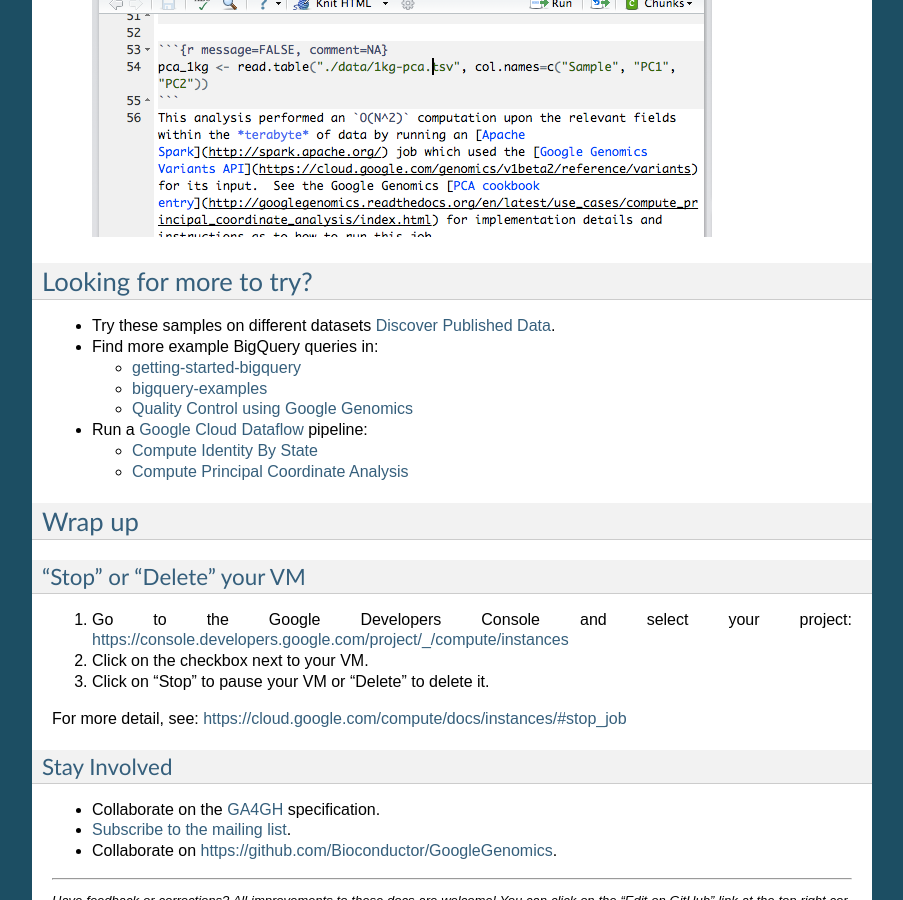
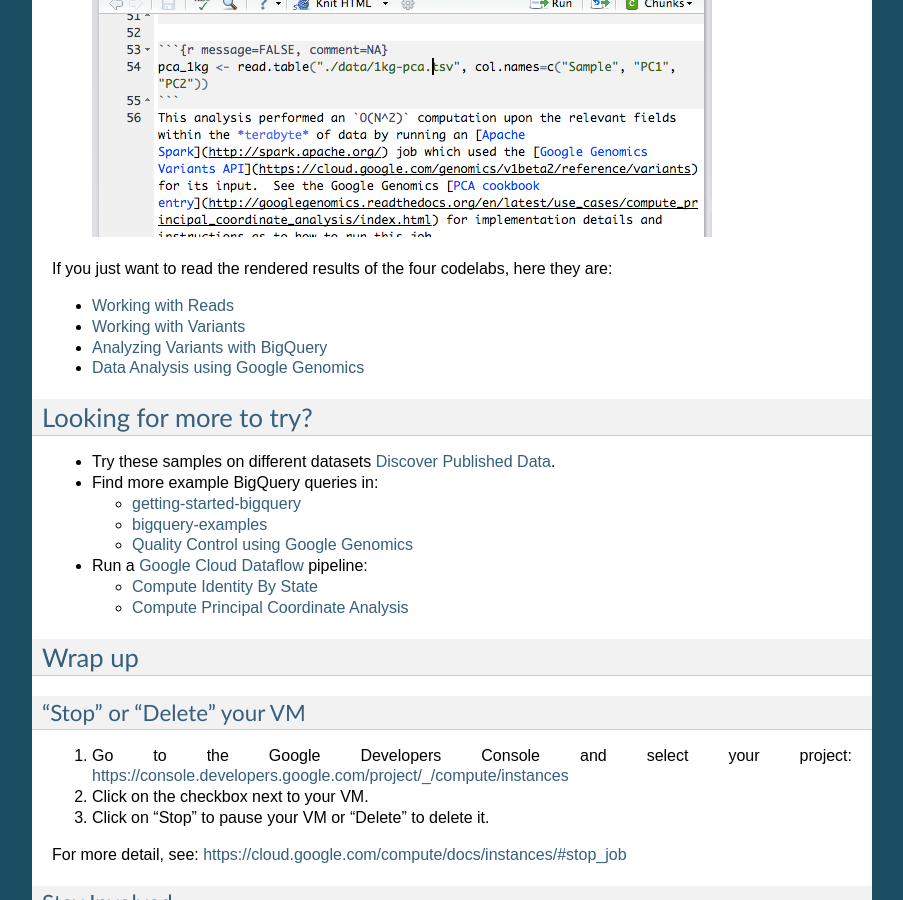
Before and after one commit to googlegenomics/readthedocs, a Sphinx documentation site: the page built from docs/source/workshops/bioc-2015.rst, in a window 1280 px wide and 900 px high, scrolled down 2692 px. Shown: the whole window, without its empty margins (198-1101 px from the left). Built offline with Sphinx 7.4.7, drawn with Linux system fonts in a browser that asks for light colours.

Commit message:
Add links to rendered codelabs.

```diff
--- a/docs/source/workshops/bioc-2015.rst
+++ b/docs/source/workshops/bioc-2015.rst
@@ -82,8 +82,15 @@
   .. image:: /_static/run_rmarkdown.png
     :alt: Run Rmarkdown
 
+If you just want to read the rendered results of the four codelabs, here they are:
+
+* `Working with Reads <http://www.bioconductor.org/packages/devel/bioc/vignettes/GoogleGenomics/inst/doc/PlottingAlignments.html>`_
+* `Working with Variants <http://www.bioconductor.org/packages/devel/bioc/vignettes/GoogleGenomics/inst/doc/AnnotatingVariants.html>`_
+* `Analyzing Variants with BigQuery <https://github.com/googlegenomics/bioconductor-workshop-r/blob/master/inst/doc/BigQueryDemo.md>`_
+* `Data Analysis using Google Genomics <https://github.com/googlegenomics/bioconductor-workshop-r/blob/master/inst/doc/AllModalitiesDemo.md>`_
+
 Looking for more to try?
------------------
+------------------------
 * Try these samples on different datasets :doc:`/use_cases/discover_public_data/index`.
 * Find more example BigQuery queries in:
 
```
